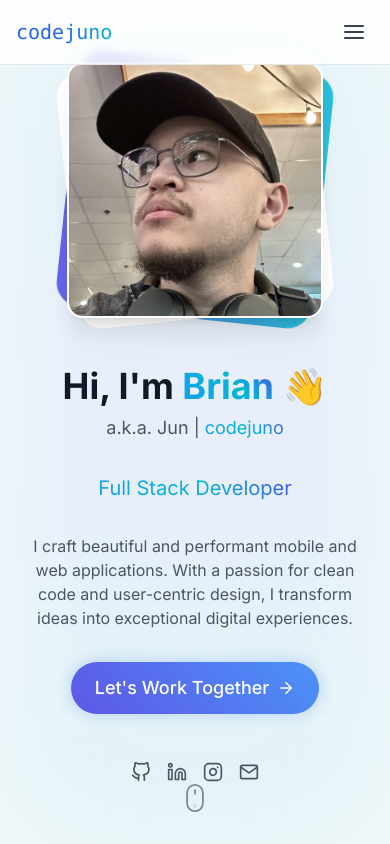
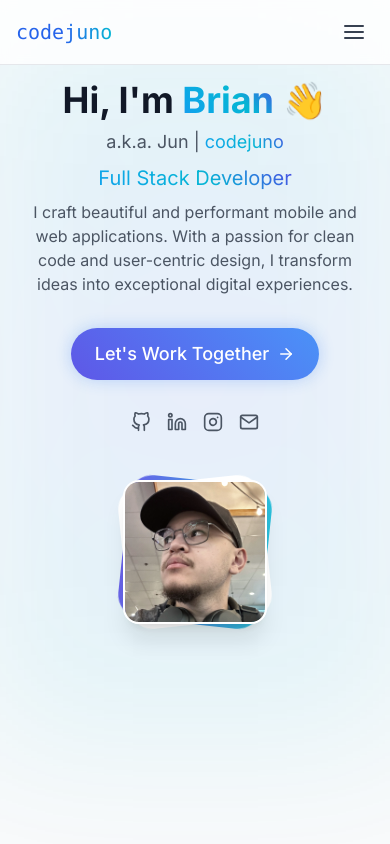
Before and after one commit to code-juno/code-juno-web, a Next.js app: page / in a window 390 px wide. Shown: the top 844 px of the page. Built offline with nearby package versions, Linux system fonts and the light colour scheme.

Commit message:
improve the look of mobile on the hero section

```diff
--- a/app/components/sections/HeroSection.tsx
+++ b/app/components/sections/HeroSection.tsx
@@ -36,7 +36,7 @@ export default function HeroSection() {
             initial={{ opacity: 0, y: 20 }}
             animate={{ opacity: 1, y: 0 }}
             transition={{ duration: 0.5 }}
-            className={`flex flex-col-reverse md:flex-row items-center justify-between gap-12 ${styles.textContainer}`}
+            className={`flex flex-col md:flex-row items-center mt-20 md:mt-0 gap-12 ${styles.textContainer}`}
           >
             <div className="flex-1 text-center md:text-left">
               <div className={styles.textBackground} />
@@ -50,7 +50,7 @@ export default function HeroSection() {
                 <span className={styles.wavingHand}>👋</span>
               </h1>
               <p
-                className={`${styles.heroText} text-lg text-gray-600 dark:text-gray-400 mb-8`}
+                className={`${styles.heroText} text-lg text-gray-600 dark:text-gray-400 mb-2 md:mb-8`}
               >
                 a.k.a. {PERSONAL_INFO.ALIAS} |{" "}
                 <span className={styles.gradientText}>
@@ -58,7 +58,7 @@ export default function HeroSection() {
                 </span>
               </p>
               <p
-                className={`${styles.heroText} text-xl sm:text-2xl text-gray-600 dark:text-gray-400 mb-8`}
+                className={`${styles.heroText} text-xl sm:text-2xl text-gray-600 dark:text-gray-400 mb-2 md:mb-8`}
               >
                 <span className={styles.gradientText}>
                   {PERSONAL_INFO.ROLE}
@@ -75,7 +75,7 @@ export default function HeroSection() {
                 initial={{ opacity: 0, y: 20 }}
                 animate={{ opacity: 1, y: 0 }}
                 transition={{ duration: 0.5, delay: 0.2 }}
-                className="mb-12"
+                className="mb-8 md:mb-12"
               >
                 <a
                   href={`#${SECTION_IDS.CONTACT}`}
@@ -87,7 +87,7 @@ export default function HeroSection() {
               </motion.div>
 
               {/* Social Links */}
-              <SocialLinks className={styles.socialLinks} />
+              <SocialLinks className={`${styles.socialLinks}`} />
             </div>
 
             {/* Portrait Image */}
@@ -95,7 +95,7 @@ export default function HeroSection() {
               initial={{ opacity: 0, scale: 0.9 }}
               animate={{ opacity: 1, scale: 1 }}
               transition={{ duration: 0.5 }}
-              className="relative w-64 h-64 md:w-80 md:h-80"
+              className="relative w-36 h-36 sm:w-48 sm:h-48 md:w-80 md:h-80 mt-0 mb-12 md:mb-0"
             >
               <div className="absolute inset-0 bg-gradient-to-r from-primary to-secondary rounded-3xl rotate-6 transform-gpu opacity-85" />
               <div className="absolute inset-0 bg-white dark:bg-gray-900 rounded-3xl -rotate-6 transform-gpu" />
@@ -118,7 +118,7 @@ export default function HeroSection() {
       {/* Scroll Indicator */}
       {showScroll && (
         <motion.div
-          className="absolute bottom-8 left-1/2 -translate-x-1/2"
+          className="absolute bottom-8 left-1/2 -translate-x-1/2 hidden md:flex"
           initial={{ opacity: 0 }}
           animate={{ opacity: 1 }}
           exit={{ opacity: 0 }}
--- a/app/components/sections/Marquee.module.css
+++ b/app/components/sections/Marquee.module.css
@@ -33,7 +33,7 @@
   overflow: hidden;
 }
 .heroSection {
-  @apply relative min-h-screen flex flex-col justify-center items-center overflow-hidden;
+  @apply relative min-h-screen flex flex-col justify-start md:justify-center items-center overflow-hidden;
 }
 
 .textContainer {
```
